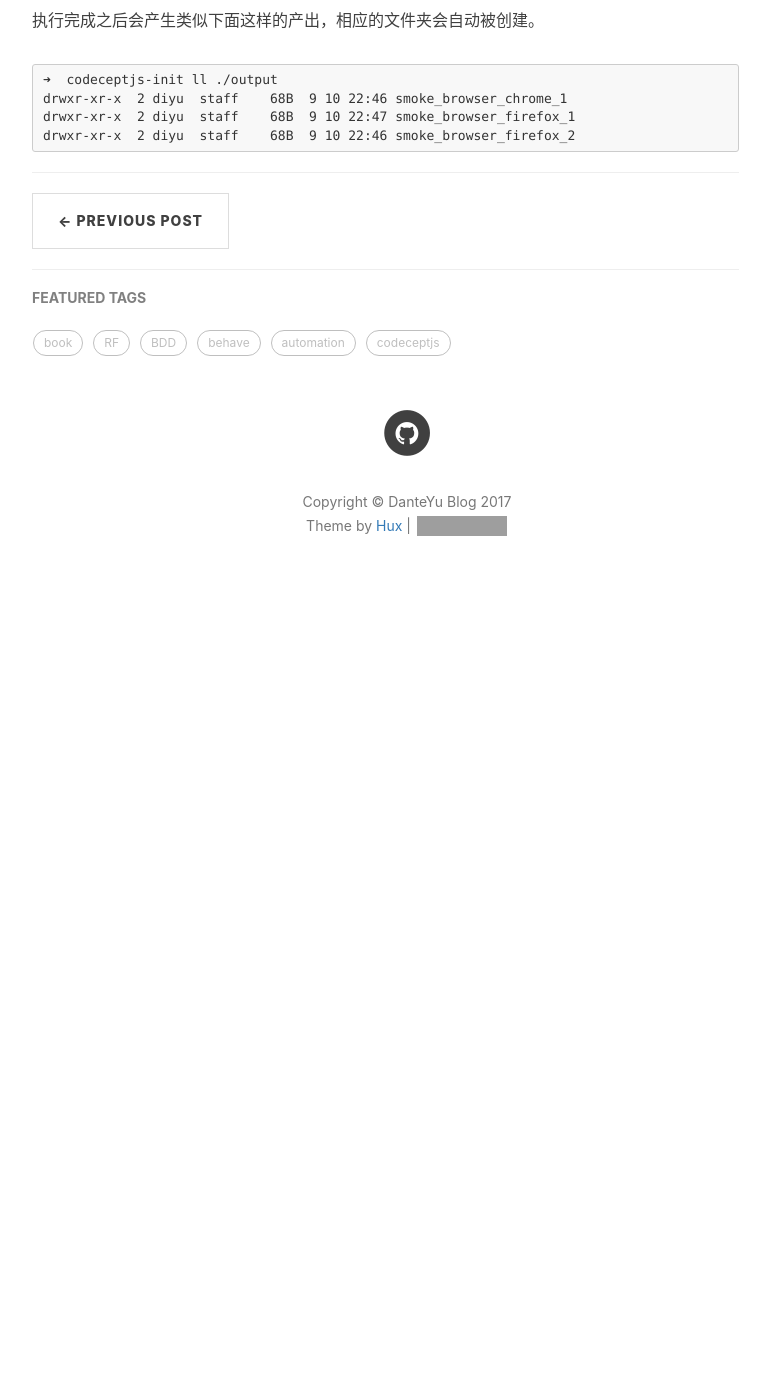
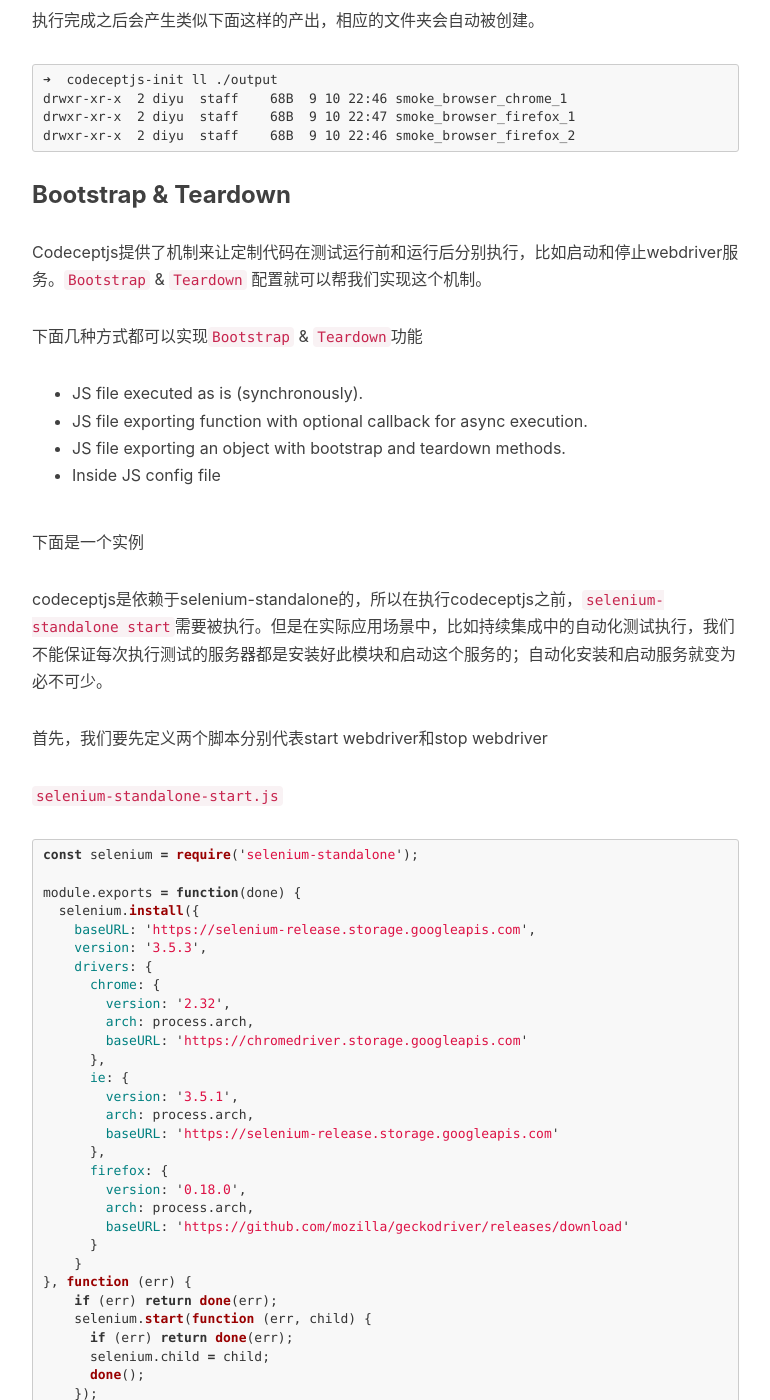
Before and after one commit to DanteYu/DanteYu.github.io, a Jekyll site: the page built from _posts/2017-09-10-codeceptjs4.markdown, in a window 1280 px wide and 1400 px high, scrolled down 5134 px. Shown: the whole window, without its empty margins (233-1003 px from the left). Built offline with Jekyll 4.4.1, drawn with Linux system fonts in a browser that asks for light colours; nearby versions of some CDN libraries; comment, search, counter and statistics services are not loaded; before the commit the page ends 5764 px from its top, so only the background shows below that; some of the changed text lies outside the part shown; grey boxes are pictures that could not be loaded.

Commit message:
update codeceptjs advanced usege post

````diff
--- a/_posts/2017-09-10-codeceptjs4.markdown
+++ b/_posts/2017-09-10-codeceptjs4.markdown
@@ -35,7 +35,7 @@ Data(accounts).Scenario('Test Login', (I, current) => {
 
 我们也可以在单独的测试文件中定义，然后在测试文件中引入。
 
-```js
+```javascript
 'use strict';
 
 var dataset1 = function(){
@@ -212,3 +212,76 @@ drwxr-xr-x  2 diyu  staff    68B  9 10 22:46 smoke_browser_chrome_1
 drwxr-xr-x  2 diyu  staff    68B  9 10 22:47 smoke_browser_firefox_1
 drwxr-xr-x  2 diyu  staff    68B  9 10 22:46 smoke_browser_firefox_2
 ```
+
+### Bootstrap & Teardown
+
+Codeceptjs提供了机制来让定制代码在测试运行前和运行后分别执行，比如启动和停止webdriver服务。`Bootstrap` & `Teardown` 配置就可以帮我们实现这个机制。
+
+下面几种方式都可以实现`Bootstrap` & `Teardown`功能
+* JS file executed as is (synchronously).
+* JS file exporting function with optional callback for async execution.
+* JS file exporting an object with bootstrap and teardown methods.
+* Inside JS config file
+
+下面是一个实例
+
+codeceptjs是依赖于selenium-standalone的，所以在执行codeceptjs之前，`selenium-standalone start`需要被执行。但是在实际应用场景中，比如持续集成中的自动化测试执行，我们不能保证每次执行测试的服务器都是安装好此模块和启动这个服务的；自动化安装和启动服务就变为必不可少。
+
+
+
+首先，我们要先定义两个脚本分别代表start webdriver和stop webdriver
+
+`selenium-standalone-start.js`
+
+```js
+const selenium = require('selenium-standalone');
+
+module.exports = function(done) {
+  selenium.install({
+    baseURL: 'https://selenium-release.storage.googleapis.com',
+    version: '3.5.3',
+    drivers: {
+      chrome: {
+        version: '2.32',
+        arch: process.arch,
+        baseURL: 'https://chromedriver.storage.googleapis.com'
+      },
+      ie: {
+        version: '3.5.1',
+        arch: process.arch,
+        baseURL: 'https://selenium-release.storage.googleapis.com'
+      },
+      firefox: {
+        version: '0.18.0',
+        arch: process.arch,
+        baseURL: 'https://github.com/mozilla/geckodriver/releases/download'
+      }
+    }
+}, function (err) {
+    if (err) return done(err);
+    selenium.start(function (err, child) {
+      if (err) return done(err);
+      selenium.child = child;
+      done();
+    });
+  })
+}
+```
+
+`selenium-standalone-stop.js`
+
+```js
+var selenium = require('selenium-standalone');
+
+module.exports = function(done) {
+  selenium.child.kill();
+  done();
+}
+```
+
+接着我们在codecept.json中配置`bootstrap`和`teardown`即可。配置完后即可在没有使用`selenium-standalone start`的情况下，自动开启selenium服务，运行测试和关闭selenium服务。
+
+```
+"bootstrap": "./util/selenium-standalone-start.js",
+"teardown": "./util/selenium-standalone-stop.js",
+```
````
